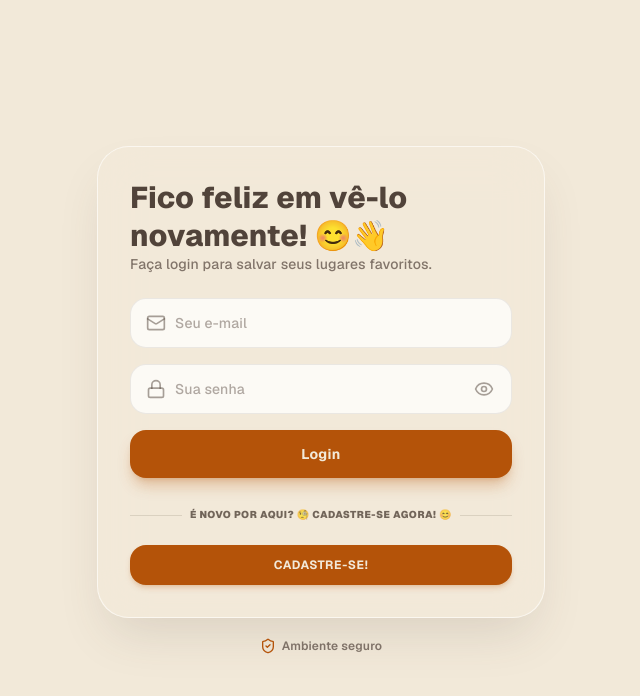
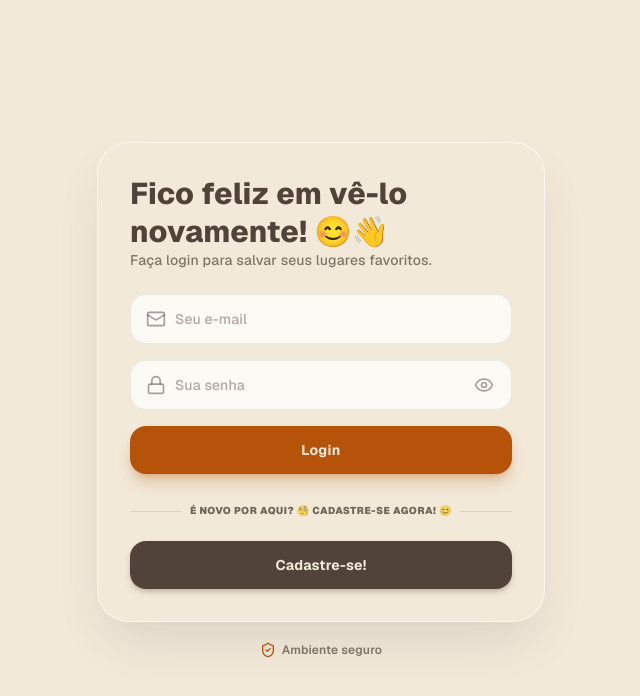
Before and after one commit to DanielQuintela/buscaCentroFront, a React (Vite) app: page / in a window 1280 px wide. Shown: the top 696 px of the page, without its empty margins (319-959 px from the left). Built offline with nearby package versions, Linux system fonts and the light colour scheme; no server answers.

Commit message:
Melhorias nas telas e refatoração no nome

```diff
--- a/src/pages/LoginPage.tsx
+++ b/src/pages/LoginPage.tsx
@@ -138,7 +138,7 @@ export function LoginPage() {
           <button
             type="button"
             onClick={() => navigate('/register')}
-            className="w-full bg-[#b45309] hover:bg-[#92400e] text-[#f2e9d9] py-3 rounded-2xl font-bold text-xs uppercase tracking-wider shadow-md shadow-[#b45309]/20 active:scale-[0.98] transition-all cursor-pointer"
+            className="w-full bg-[#51433a] hover:bg-[#3d322d] text-[#f2e9d9] py-3.5 rounded-2xl font-bold text-sm shadow-md shadow-[#51433a]/25 active:scale-[0.98] transition-all cursor-pointer"
           >
             Cadastre-se!
           </button>
--- a/src/pages/userRegisterPage.tsx
+++ b/src/pages/createUserPage.tsx
@@ -5,7 +5,7 @@ import { Eye, EyeOff, Lock, Mail, User, Loader2, ArrowLeft, ShieldCheck, Store }
 import { toast } from 'sonner'
 import type { CreateUserFormData } from '../types/User.types'
 
-export function RegisterPage() {
+export function CreateUserPage() {
   const navigate = useNavigate()
   const { signUp, loading } = useAuth()
 
@@ -206,7 +206,7 @@ export function RegisterPage() {
           {/* Botão Voltar para Login */}
           <button
             type="button"
-            onClick={() => navigate('/login')}
+            onClick={() => navigate('/')}
             className="w-full bg-transparent border-2 border-[#51433a]/10 hover:border-[#51433a]/30 hover:bg-white/40 text-[#51433a] py-3.5 rounded-2xl font-bold text-sm active:scale-[0.98] transition-all flex items-center justify-center gap-2 cursor-pointer"
           >
             <ArrowLeft className="h-4 w-4" />
```
Also changed, not shown: src/contexts/AuthProvider.tsx (+4 -3 lines).
